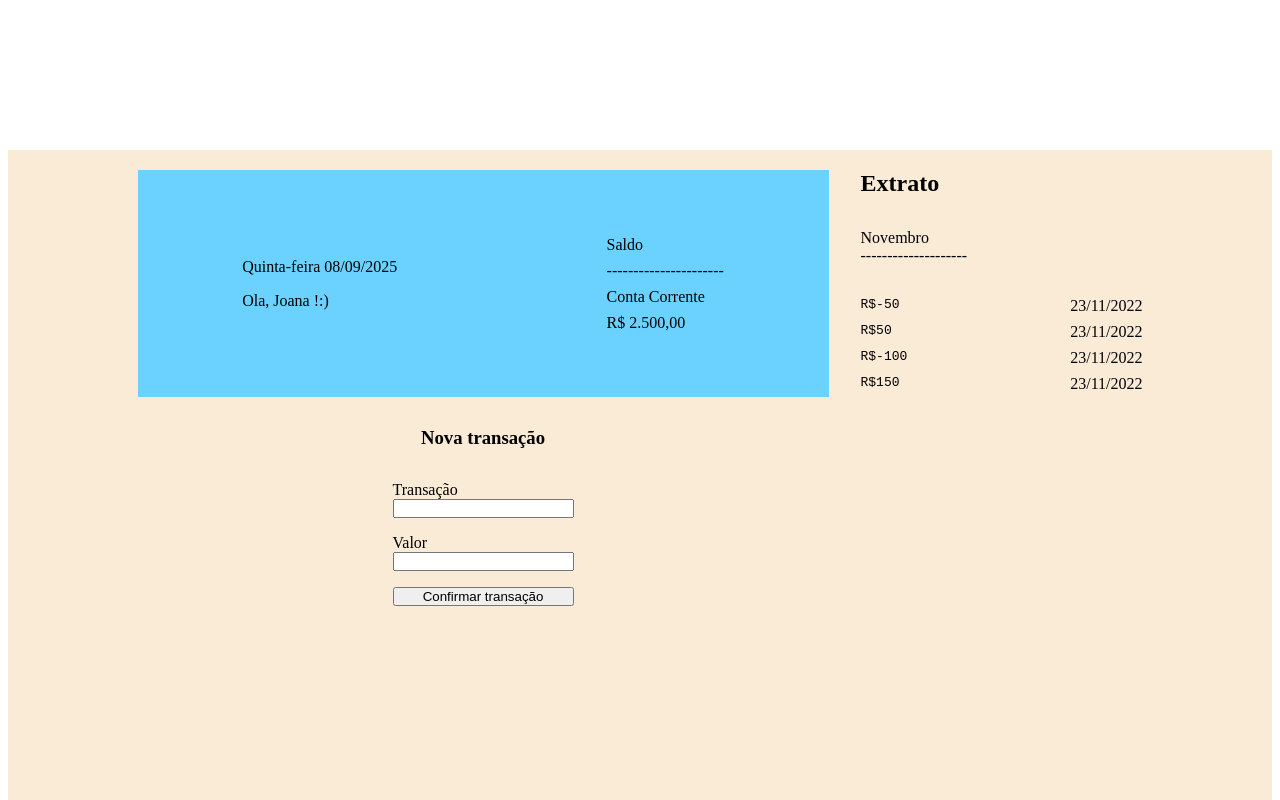
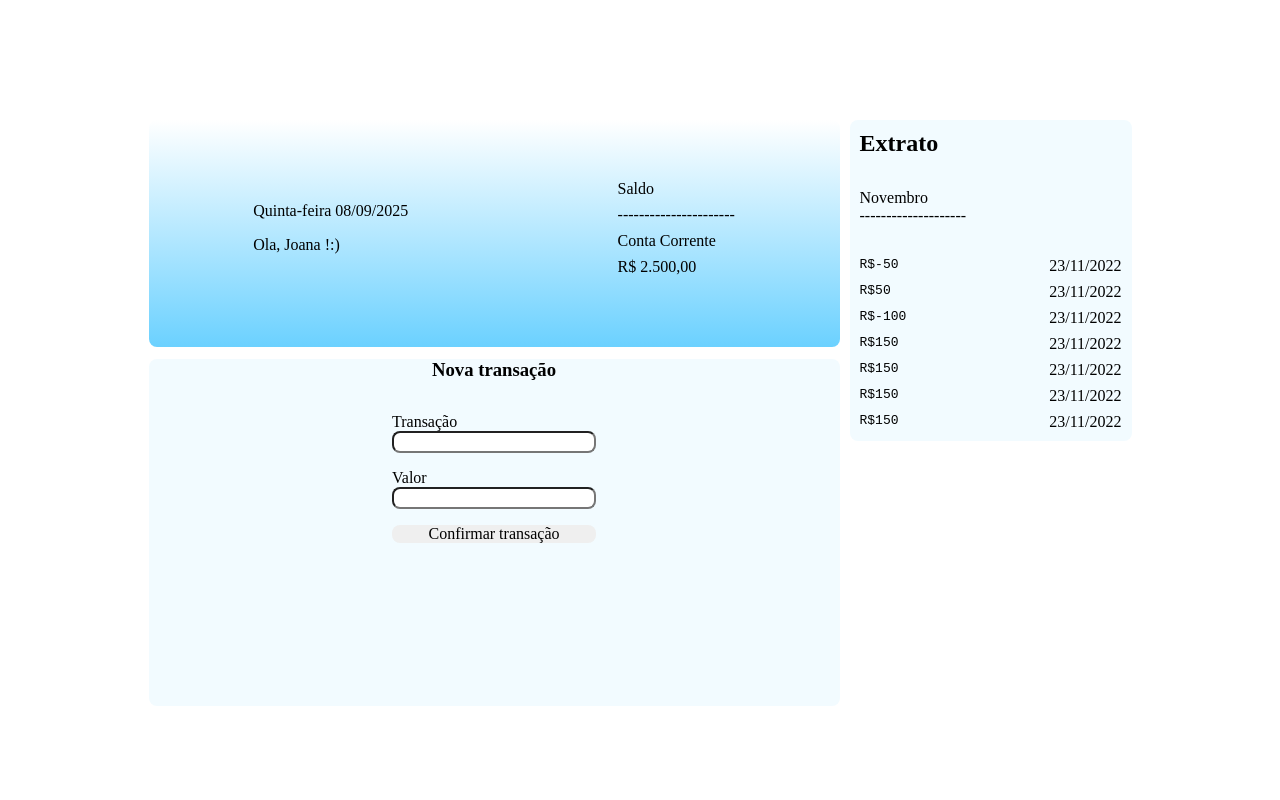
Before and after one commit to saimonbrito/MkBanck, an Angular app: page / in a window 1280 px wide. Shown: the top 800 px of the page. Built offline with nearby package versions, Linux system fonts and the light colour scheme.

Commit message:
stilizando componentes

```diff
--- a/src/app/components/banco/banco.css
+++ b/src/app/components/banco/banco.css
@@ -1,8 +1,4 @@
-* {
-    margin: 0;
-    padding: 0;
-    box-sizing: border-box;
-}
+
 
 .banco {
     width: 691px;
@@ -12,7 +8,8 @@
     justify-content: space-around;
 
 
-    background-color:#6BD1FF  ;
+    background:var(--gradiente-azul);
+    padding-bottom: 12px;
 }
 
 .boas-vindas {
@@ -28,3 +25,18 @@
     justify-content: space-around;
     gap: 8px;
 }
+@media screen and (max-width: 71rem) {
+
+  .banco {
+    padding: 3rem 1rem;
+    flex-direction: column;
+    align-items: center;
+    row-gap: 4rem;
+  }
+
+  .boas-vindas,
+  .saldo {
+    width: 70%;
+  }
+
+}
--- a/src/app/components/banco/banco.html
+++ b/src/app/components/banco/banco.html
@@ -1,5 +1,5 @@
-<header>
-    <div class="banco">
+<header class="banco">
+
         <div class="boas-vindas">
             <span>Quinta-feira 08/09/2025</span>
             <p>Ola, Joana !:)</p>
@@ -12,7 +12,7 @@
             <p>Conta Corrente</p>
 
             <span>R$ 2.500,00</span>
-        </div>
+
 
 </div>
 </header>
--- a/src/app/components/divisor/divisor.css
+++ b/src/app/components/divisor/divisor.css
@@ -1,21 +1,17 @@
-* {
-    margin: 0;
-    padding: 0;
-    box-sizing: border-box;
-}
+
 
 
 .container {
     display: flex;
     justify-content: center;
     flex-wrap: wrap;
-    gap: 32px;
+    gap: 10px;
 
 
     padding: 20px;
-    margin-top: 150px;
+    margin-top: 100px;
     margin-bottom: 100px;
-    background-color: antiquewhite;
+
 
 
 
--- a/src/app/components/extrato/extrato.css
+++ b/src/app/components/extrato/extrato.css
@@ -1,14 +1,13 @@
-* {
-    margin: 0;
-    padding: 0;
-    box-sizing: border-box;
-}
+
 .extrato {
     width: 282px;
-    height: 766px;
+
     display: flex;
     flex-direction: column;
     gap: 32px;
+
+    background: var(--fundo-azul-claro);
+    padding: 10px;
 }
 .extrato section {
 
--- a/src/app/components/extrato/extrato.html
+++ b/src/app/components/extrato/extrato.html
@@ -22,6 +22,18 @@
                 <samp>R$150</samp>
                 <p>23/11/2022</p>
             </div>
+            <div class="valores">
+                <samp>R$150</samp>
+                <p>23/11/2022</p>
+            </div>
+            <div class="valores">
+                <samp>R$150</samp>
+                <p>23/11/2022</p>
+            </div>
+            <div class="valores">
+                <samp>R$150</samp>
+                <p>23/11/2022</p>
+            </div>
         </section>
 
 </div>
--- a/src/app/components/main/main.css
+++ b/src/app/components/main/main.css
@@ -1,9 +1,4 @@
-*{
-    margin: 0;
-    padding: 0;
-    box-sizing: border-box;
 
-}
 
 .container {
 
@@ -13,7 +8,8 @@
     align-items: center;
     gap: 32px;
 
-    margin-top: 30px;
+    margin-top: 12px;
+    background: var(--fundo-azul-claro);
 }
 .container form {
     display: flex;
--- a/src/styles.css
+++ b/src/styles.css
@@ -1 +1,47 @@
 /* You can add global styles to this file, and also import other style files */
+* {
+  margin: 0;
+  padding: 0;
+  box-sizing: border-box;
+  border-radius: 8px;
+}
+
+:root {
+  --preto: #000000;
+  --cinza-escuro: #8B8B8B;
+  --cinza-medio: #A6A6A6;
+  --cinza: #CBCBCB;
+  --azul-destaques: #90DDFF;
+  --azul-hover: #5CC0ED;
+  --azul-pressionado: #30A7DC;
+  --gradiente-azul: linear-gradient(180deg, #FFF 0%, #6BD1FF 100%);
+  --fundo-azul-claro: #F2FBFF;
+  --: #F5F5F5;
+}
+
+html,
+body {
+  font-family: "Montserrat", serif;
+  font-optical-sizing: auto;
+  font-weight: 400;
+  font-style: normal;
+  min-height: 100vh;
+  color: var(--preto);
+}
+
+button,
+select,
+input,
+textarea {
+  font: inherit;
+  color: inherit;
+}
+
+button {
+  border: 0;
+}
+
+ul,
+li {
+  list-style: none;
+}
```
